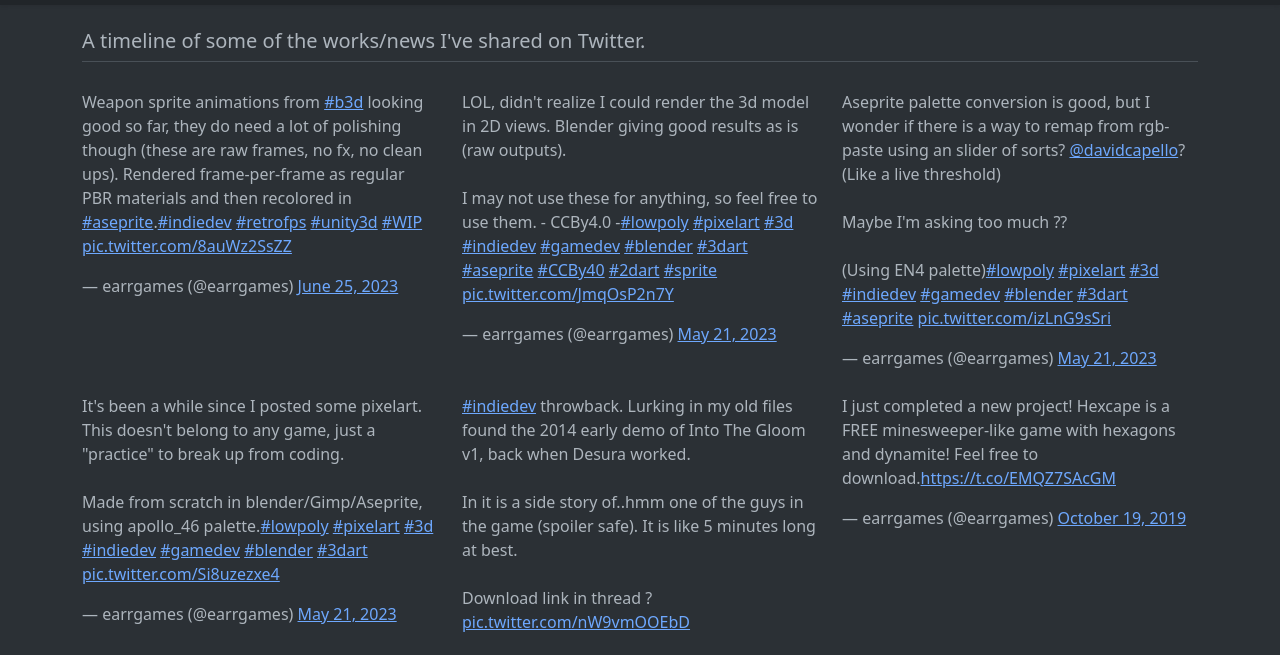
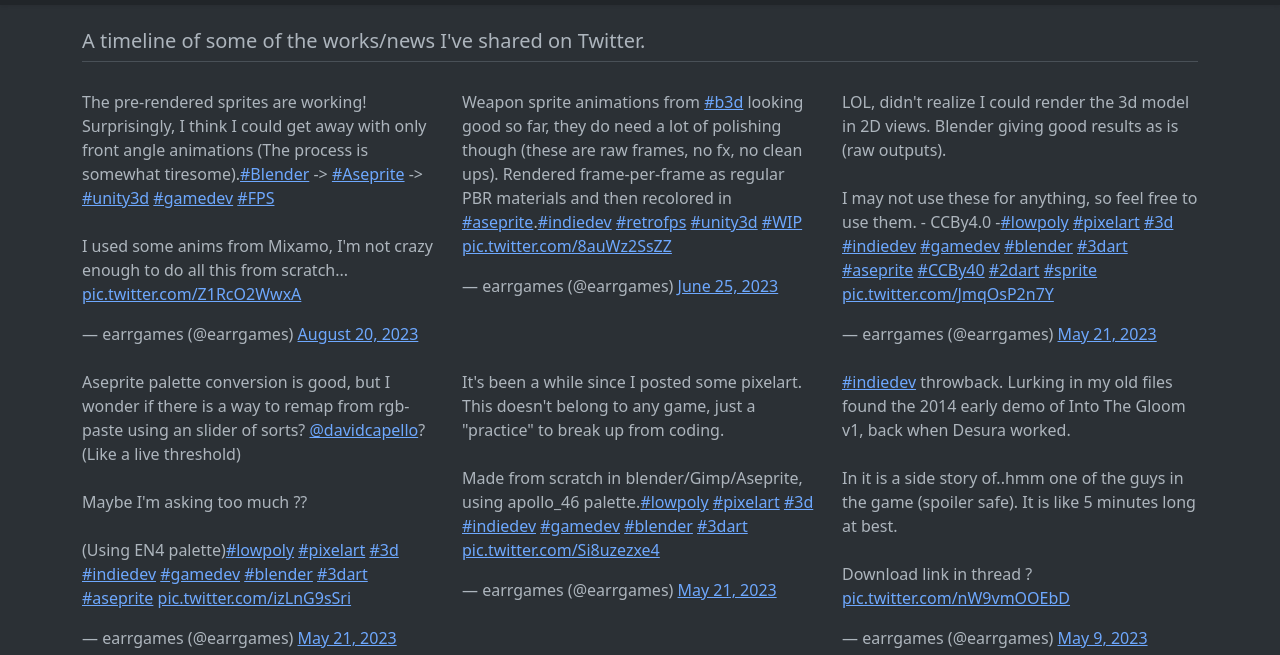
Before and after one commit to earrgames/earrgames.github.io, a plain HTML site: page twPosts.html in a window 1280 px wide. Shown: the part 61-716 px from the top of the page. Drawn offline with Linux system fonts and the light colour scheme.

Commit message:
Update twPosts.html

```diff
--- a/twPosts.html
+++ b/twPosts.html
@@ -45,6 +45,10 @@
 				<div class="container">
 					<h5 class="pb-2 border-bottom mb-4">A timeline of some of the works/news I've shared on Twitter.</h5>
 					<div class="row row-cols-1 row-cols-sm-2 row-cols-md-3">
+						<!-- twitt 0 -->
+						<div class="col py-1">
+							<blockquote class="twitter-tweet" data-theme="dark"><p lang="en" dir="ltr">The pre-rendered sprites are working! Surprisingly, I think I could get away with only front angle animations (The process is somewhat tiresome).<a href="https://twitter.com/hashtag/Blender?src=hash&amp;ref_src=twsrc%5Etfw">#Blender</a> -&gt; <a href="https://twitter.com/hashtag/Aseprite?src=hash&amp;ref_src=twsrc%5Etfw">#Aseprite</a> -&gt; <a href="https://twitter.com/hashtag/unity3d?src=hash&amp;ref_src=twsrc%5Etfw">#unity3d</a> <a href="https://twitter.com/hashtag/gamedev?src=hash&amp;ref_src=twsrc%5Etfw">#gamedev</a> <a href="https://twitter.com/hashtag/FPS?src=hash&amp;ref_src=twsrc%5Etfw">#FPS</a> <br><br>I used some anims from Mixamo, I&#39;m not crazy enough to do all this from scratch... <a href="https://t.co/Z1RcO2WwxA">pic.twitter.com/Z1RcO2WwxA</a></p>&mdash; earrgames (@earrgames) <a href="https://twitter.com/earrgames/status/1693127362823463412?ref_src=twsrc%5Etfw">August 20, 2023</a></blockquote> <script async src="https://platform.twitter.com/widgets.js" charset="utf-8"></script>
+						</div>
 						<!-- twitt 0 -->
 						<div class="col py-1">
 <blockquote class="twitter-tweet" data-theme="dark"><p lang="en" dir="ltr">Weapon sprite animations from <a href="https://twitter.com/hashtag/b3d?src=hash&amp;ref_src=twsrc%5Etfw">#b3d</a> looking good so far, they do need a lot of polishing though (these are raw frames, no fx, no clean ups). Rendered frame-per-frame as regular PBR materials and then recolored in <a href="https://twitter.com/hashtag/aseprite?src=hash&amp;ref_src=twsrc%5Etfw">#aseprite</a>.<a href="https://twitter.com/hashtag/indiedev?src=hash&amp;ref_src=twsrc%5Etfw">#indiedev</a> <a href="https://twitter.com/hashtag/retrofps?src=hash&amp;ref_src=twsrc%5Etfw">#retrofps</a> <a href="https://twitter.com/hashtag/unity3d?src=hash&amp;ref_src=twsrc%5Etfw">#unity3d</a> <a href="https://twitter.com/hashtag/WIP?src=hash&amp;ref_src=twsrc%5Etfw">#WIP</a> <a href="https://t.co/8auWz2SsZZ">pic.twitter.com/8auWz2SsZZ</a></p>&mdash; earrgames (@earrgames) <a href="https://twitter.com/earrgames/status/1672825865057574912?ref_src=twsrc%5Etfw">June 25, 2023</a></blockquote> <script async src="https://platform.twitter.com/widgets.js" charset="utf-8"></script> 						</div>
```
